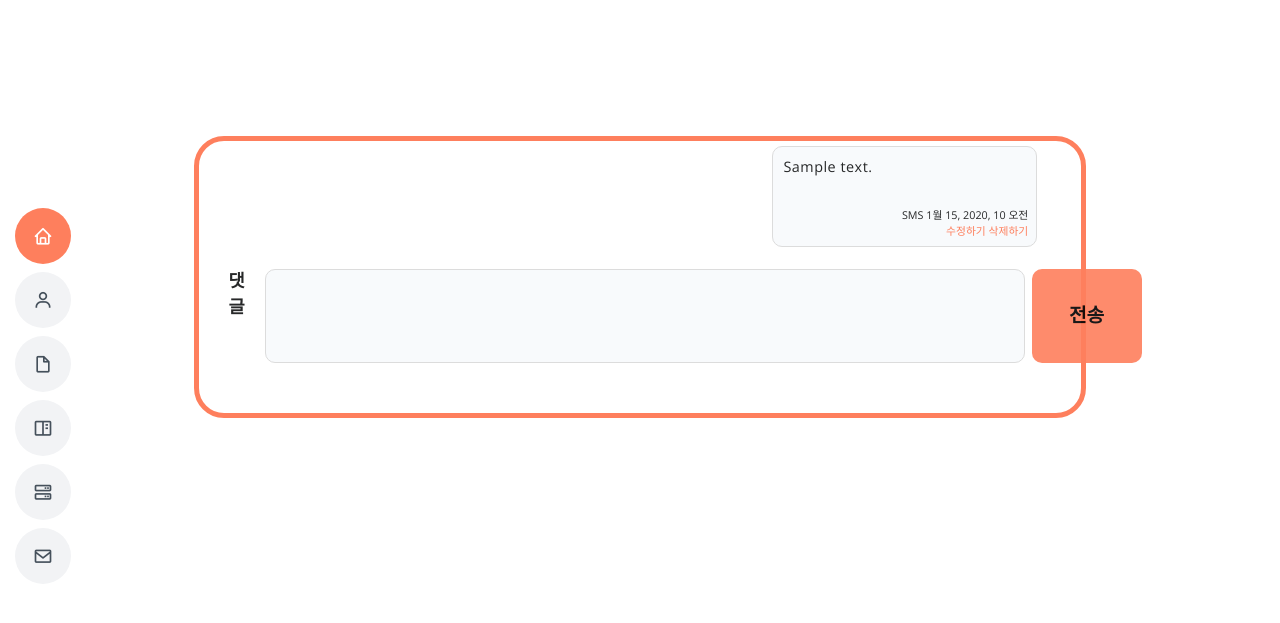
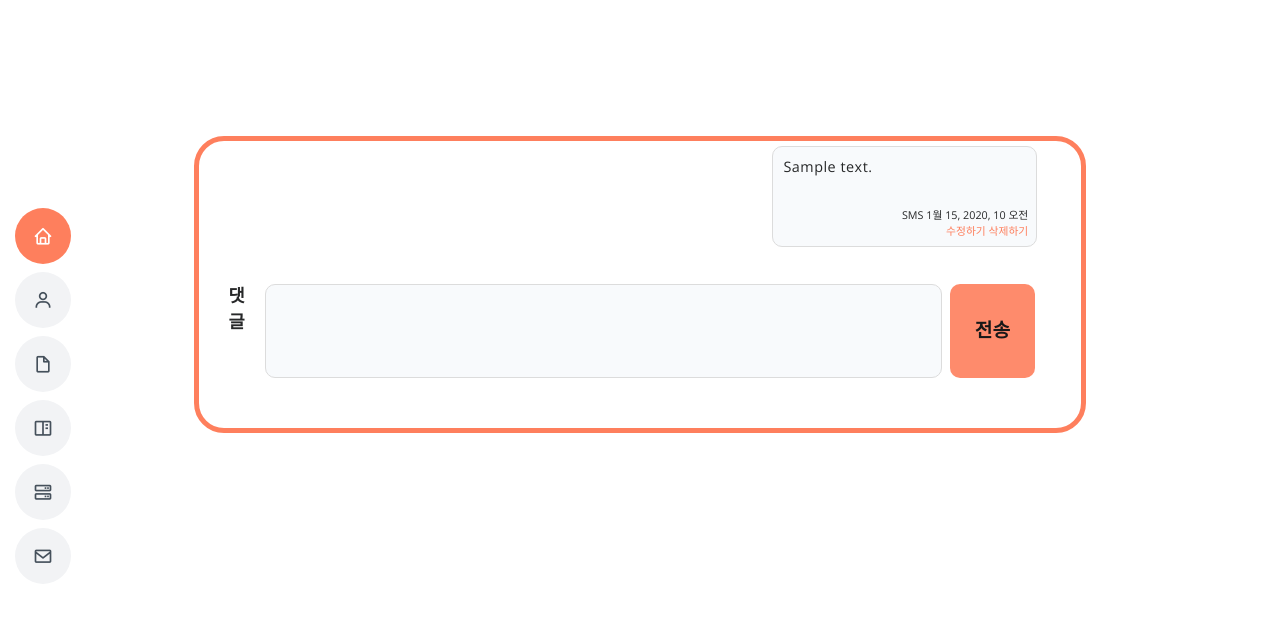
Before and after one commit to shinyejin0212/BBuBBu, a Django app: page /conversation/ in a window 1280 px wide. Shown: the top 623 px of the page. Run offline with Django 3.2, Linux system fonts and the light colour scheme; a user stored in the database is signed in; tables that the repository leaves empty hold one stand-in row (values such as "Sample post"); some libraries are stand-ins or nearby versions.

Commit message:
css수정

```diff
--- a/conversation/templates/talk.html
+++ b/conversation/templates/talk.html
@@ -27,7 +27,8 @@
     position: relative;
     margin-bottom: 15px;
     margin-top: 5px;
-    margin-left: calc(100% - 35%);
+    margin-left: calc(100% - 35%);;
+    /* margin-left: calc(100% - 35%); */
     margin-right: 40px;
     padding: 10px;
     background-color: #F8FAFC;
@@ -159,6 +160,7 @@
     flex-grow: 0;
     margin:content;
 
+
 }
 
 
@@ -179,9 +181,10 @@
     /* float:right; */
 }
 
-/* .input{
+.input{
     display: inline-flex;
-} */
+    width: 180% ;
+}
 
 .sending{
     background: #fe7f5d;
@@ -212,6 +215,7 @@
     margin-right: 1%;
 
 
+
 }
 
 .comment-header{
@@ -219,6 +223,8 @@
     font-weight: bold;
     font-size: 1.1rem;
     border-style:none;
+
+
 }
 
 
@@ -263,14 +269,12 @@
 
 
 
-        <form action="{%url 'conversation:create_talk'%}" method="post" enctype="multipart/form-data" style="margin-top: 20px;">
+        <form action="{%url 'conversation:create_talk'%}" method="post" enctype="multipart/form-data" style="margin-top: 20px; width:100%"  class="comment">
             {%csrf_token%}
-                <div class="comment">
-                    <p class="comment-header">댓글</p>
-                    <div class="input first"><textarea class="talk-input"  style="width: 760px; margin:2px 0px 50px 0px;; height: 94px; border-color: rgb(220, 220, 220); border-radius: 10px; float:left;" type="text" name="body" id="" cols="50" rows="3"
+                    <p class="comment-header" style="writing-mode: horizontal-tb;">댓글</p>
+                    <div class="input first"><textarea class="talk-input"  style="width: 160%; margin:2px 0px 50px 0px;; height: 94px; border-color: rgb(220, 220, 220); border-radius: 10px; float:left;" type="text" name="body" id="" cols="50" rows="3"
                     required></textarea></div>
-                    <div class="input two"><button class="sending" type="submit" style="float:right; height:94px; width: 110px; margin-left:0.5rem; ">전송</button></div>
-                </div>
+                    <div class="input two" style="margin-right: 0px;"><button class="sending" type="submit" style="float:right; height:94px; width: 20%; margin-left:0.5rem; margin-right:0%; position:relative; top: 0px; left:60%;">전송</button></div>
 
         </form>
     </div>
```
